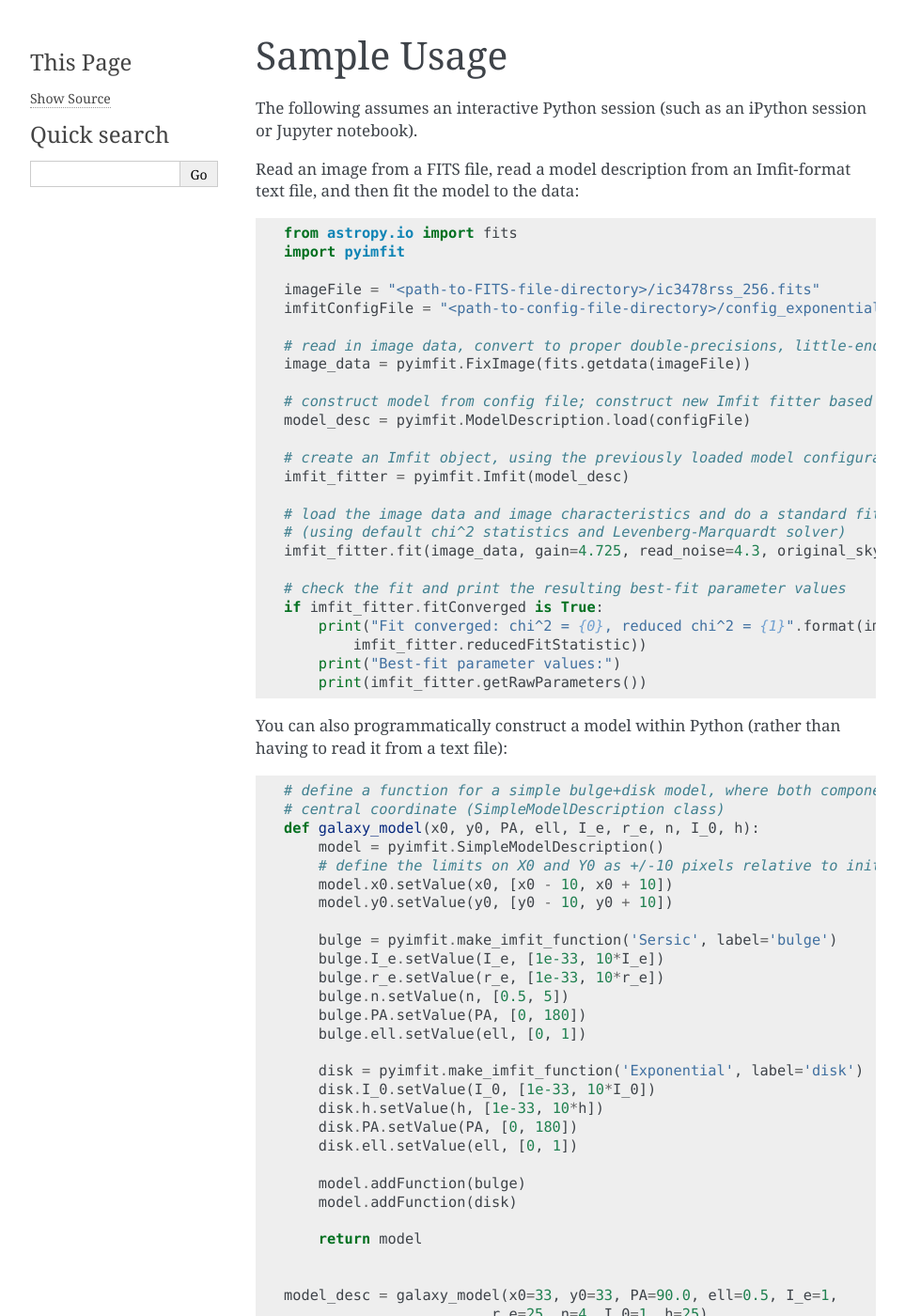
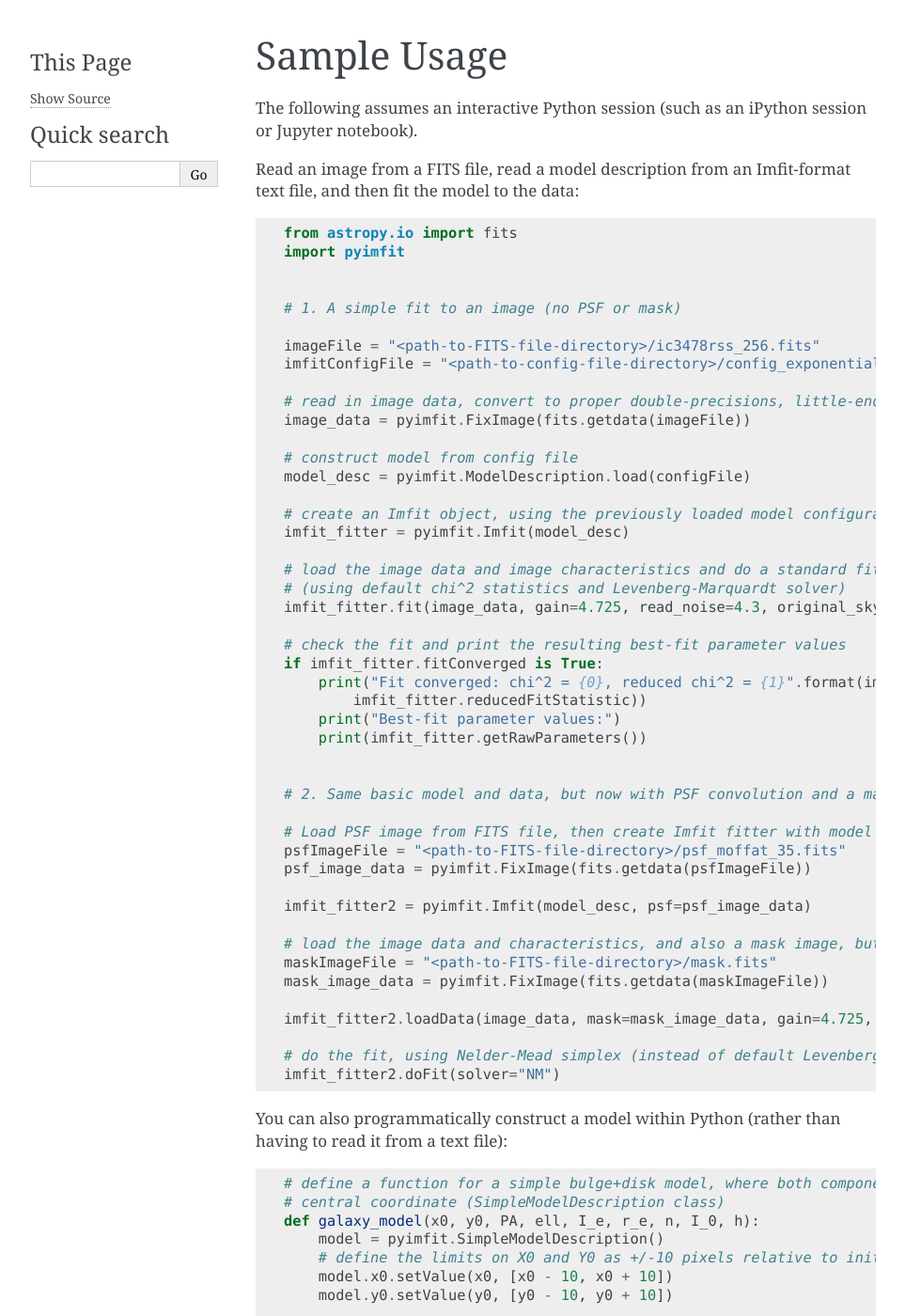
Before and after one commit to perwin/pyimfit, a Sphinx documentation site: the page built from docs/sample_usage.rst, in a window 1280 px wide and 1400 px high. Shown: the whole window at 94% size, without its empty margins (148-1111 px from the left). Built offline with Sphinx 7.4.7, drawn with Linux system fonts in a browser that asks for light colours.

Commit message:
Updated documentation

```diff
--- a/docs/sample_usage.rst
+++ b/docs/sample_usage.rst
@@ -12,13 +12,16 @@ Imfit-format text file, and then fit the model to the data:
     from astropy.io import fits
     import pyimfit
 
+
+    # 1. A simple fit to an image (no PSF or mask)
+
     imageFile = "<path-to-FITS-file-directory>/ic3478rss_256.fits"
     imfitConfigFile = "<path-to-config-file-directory>/config_exponential_ic3478_256.dat"
 
     # read in image data, convert to proper double-precisions, little-endian format
     image_data = pyimfit.FixImage(fits.getdata(imageFile))
 
-    # construct model from config file; construct new Imfit fitter based on model,;
+    # construct model from config file
     model_desc = pyimfit.ModelDescription.load(configFile)
 
     # create an Imfit object, using the previously loaded model configuration
@@ -35,6 +38,23 @@ Imfit-format text file, and then fit the model to the data:
         print("Best-fit parameter values:")
         print(imfit_fitter.getRawParameters())
 
+
+    # 2. Same basic model and data, but now with PSF convolution and a mask
+
+    # Load PSF image from FITS file, then create Imfit fitter with model + PSF
+    psfImageFile = "<path-to-FITS-file-directory>/psf_moffat_35.fits"
+    psf_image_data = pyimfit.FixImage(fits.getdata(psfImageFile))
+
+    imfit_fitter2 = pyimfit.Imfit(model_desc, psf=psf_image_data)
+
+    # load the image data and characteristics, and also a mask image, but don't run the fit yet
+    maskImageFile = "<path-to-FITS-file-directory>/mask.fits"
+    mask_image_data = pyimfit.FixImage(fits.getdata(maskImageFile))
+
+    imfit_fitter2.loadData(image_data, mask=mask_image_data, gain=4.725, read_noise=4.3, original_sky=130.14)
+
+    # do the fit, using Nelder-Mead simplex (instead of default Levenberg-Marquardt) as the solver
+    imfit_fitter2.doFit(solver="NM")
 
 You can also programmatically construct a model within Python (rather
 than having to read it from a text file):
```
